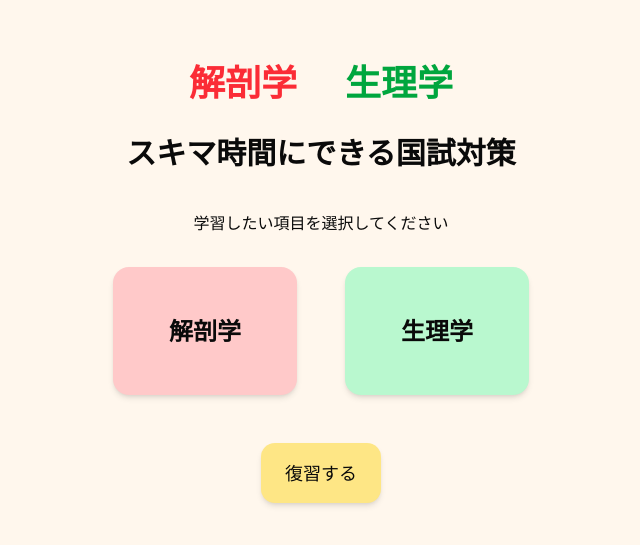
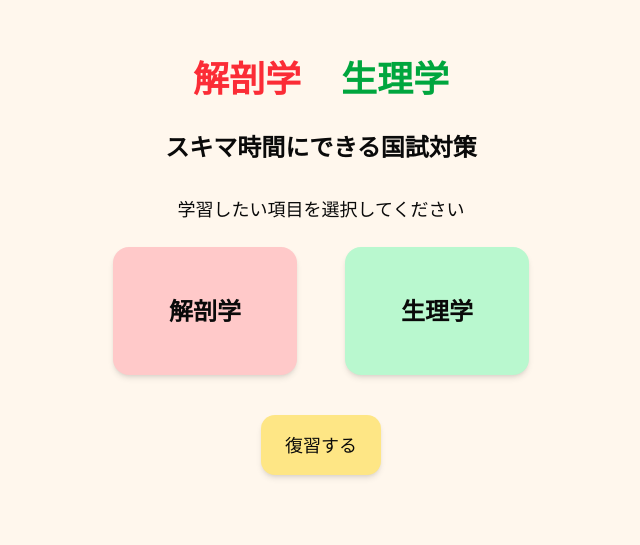
Before and after one commit to gakky525/anatomy_physiology_quiz, a Next.js app: page / in a window 1280 px wide. Shown: the part 117-662 px from the top of the page, without its empty margins (319-959 px from the left). Built offline with nearby package versions, Linux system fonts and the light colour scheme; no server answers.

Commit message:
トップページの微調整

```diff
--- a/src/app/page.tsx
+++ b/src/app/page.tsx
@@ -3,13 +3,13 @@ import Link from 'next/link';
 export default function Home() {
   return (
     <main className='flex flex-col items-center justify-center min-h-screen gap-6 p-8'>
-      <h1 className='text-4xl font-bold flex gap-12'>
+      <h1 className='text-4xl font-bold flex gap-10'>
         <span className='text-red-500'>解剖学</span>
         <span className='text-green-600'>生理学</span>
       </h1>
-      <h2 className='mt-2 text-3xl font-bold'>スキマ時間にできる国試対策</h2>
+      <h2 className='mt-2 text-2xl font-bold'>スキマ時間にできる国試対策</h2>
       <div className='flex flex-col items-center gap-4'>
-        <p className='m-4 text-md'>学習したい項目を選択してください</p>
+        <p className='m-2 text-lg'>学習したい項目を選択してください</p>
         <div className='flex flex-col sm:flex-row gap-6 sm:gap-12'>
           <Link
             href='/subjects/anatomy'
@@ -26,7 +26,7 @@ export default function Home() {
         </div>
         <Link
           href='/review'
-          className='bg-amber-200 hover:bg-amber-300 text-lg mt-8 px-6 py-4 rounded-xl shadow-md'
+          className='bg-amber-200 hover:bg-amber-300 text-lg mt-6 mb-8 px-6 py-4 rounded-xl shadow-md'
         >
           復習する
         </Link>
```
